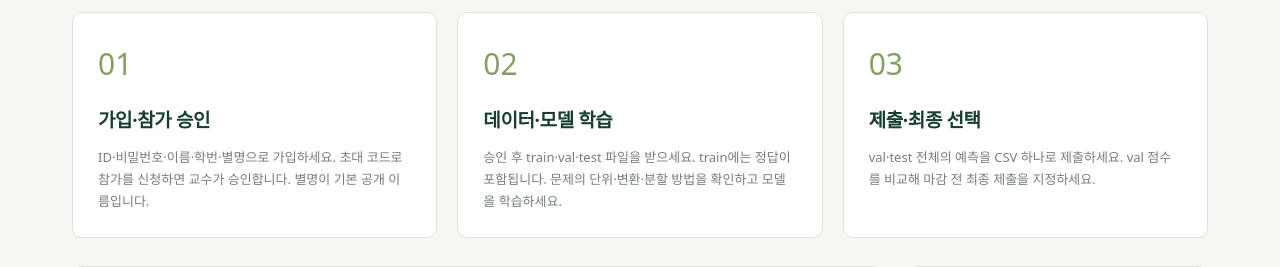
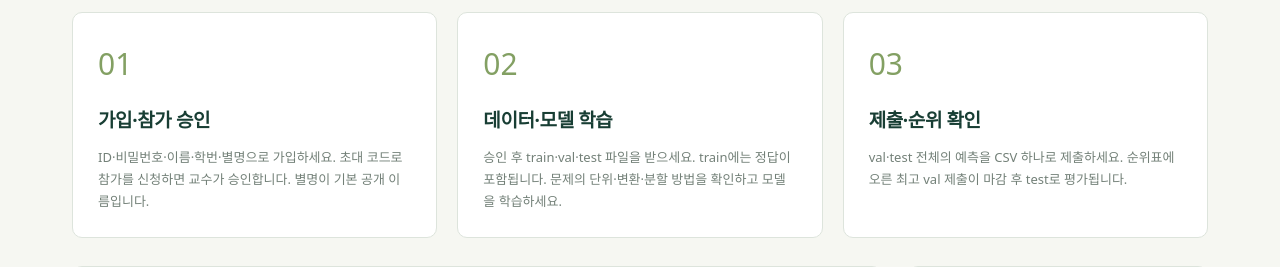
Before and after one commit to jyryu3161/chembig_challenge, a Django app: page /guide/ in a window 1280 px wide. Shown: the part 272-539 px from the top of the page. Run offline with Django 5.2, Linux system fonts and the light colour scheme; parts of the project's set-up code (start-up, migrations or seed data) failed here and were passed over.

Commit message:
fix: guide step card no longer tells students to pick a final submission
Co-Authored-By: Claude Fable 5.1 <noreply@anthropic.com>

```diff
--- a/templates/arena/guide.html
+++ b/templates/arena/guide.html
@@ -1,4 +1,4 @@
-{% extends 'base.html' %}{% block content %}<div class="page-head"><span class="eyebrow">A guide to your first prediction</span><h1>작은 예측에서 시작하는 큰 발견</h1><p>가입부터 최종 제출까지, ChemBIG 이용 안내</p></div><div class="steps"><div class="card"><span class="step-number">01</span><h3>가입·참가 승인</h3><p>ID·비밀번호·이름·학번·별명으로 가입하세요. 초대 코드로 참가를 신청하면 교수가 승인합니다. 별명이 기본 공개 이름입니다.</p></div><div class="card"><span class="step-number">02</span><h3>데이터·모델 학습</h3><p>승인 후 train·val·test 파일을 받으세요. train에는 정답이 포함됩니다. 문제의 단위·변환·분할 방법을 확인하고 모델을 학습하세요.</p></div><div class="card"><span class="step-number">03</span><h3>제출·최종 선택</h3><p>val·test 전체의 예측을 CSV 하나로 제출하세요. val 점수를 비교해 마감 전 최종 제출을 지정하세요.</p></div></div><div class="content-grid"><div class="panel"><h2>CSV 제출 형식</h2><pre>sample_id,prediction
+{% extends 'base.html' %}{% block content %}<div class="page-head"><span class="eyebrow">A guide to your first prediction</span><h1>작은 예측에서 시작하는 큰 발견</h1><p>가입부터 최종 제출까지, ChemBIG 이용 안내</p></div><div class="steps"><div class="card"><span class="step-number">01</span><h3>가입·참가 승인</h3><p>ID·비밀번호·이름·학번·별명으로 가입하세요. 초대 코드로 참가를 신청하면 교수가 승인합니다. 별명이 기본 공개 이름입니다.</p></div><div class="card"><span class="step-number">02</span><h3>데이터·모델 학습</h3><p>승인 후 train·val·test 파일을 받으세요. train에는 정답이 포함됩니다. 문제의 단위·변환·분할 방법을 확인하고 모델을 학습하세요.</p></div><div class="card"><span class="step-number">03</span><h3>제출·순위 확인</h3><p>val·test 전체의 예측을 CSV 하나로 제출하세요. 순위표에 오른 최고 val 제출이 마감 후 test로 평가됩니다.</p></div></div><div class="content-grid"><div class="panel"><h2>CSV 제출 형식</h2><pre>sample_id,prediction
 val_001,0.42
 val_002,0.73
 test_001,0.68
```
